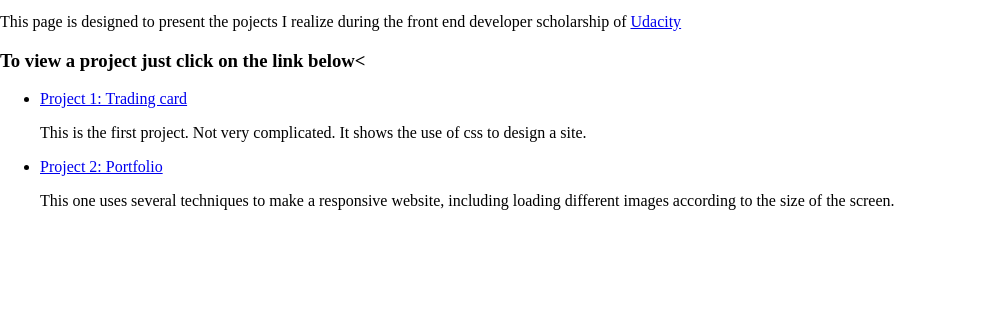
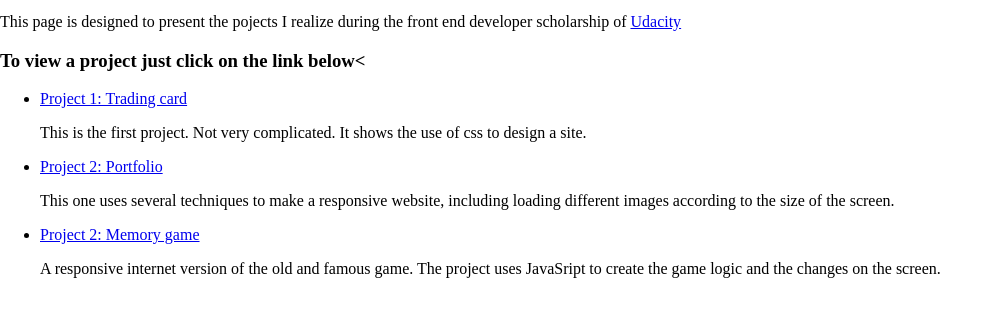
Before and after one commit to Alain91530/Alain91530.github.io, a plain HTML site: page index.html in a window 1280 px wide. Shown: the part 227-544 px from the top of the page, without its empty margins (0-999 px from the left). Drawn offline with Linux system fonts and the light colour scheme.

Commit message:
Index change to add the link to memory game

```diff
--- a/index.html
+++ b/index.html
@@ -42,6 +42,11 @@
       <p>This one uses several techniques to make a responsive website, including loading
          different images according to the size of the screen.</p>
     </li>
+    <li>
+      <a href="https://alain91530.github.io/memory/index.html">Project 2: Memory game<a>
+      <p>A responsive internet version of the old and famous game. The project uses JavaSript
+        to create the game logic and the changes on the screen.</p>
+    </li>
   </ul>
 
 </body>
```
